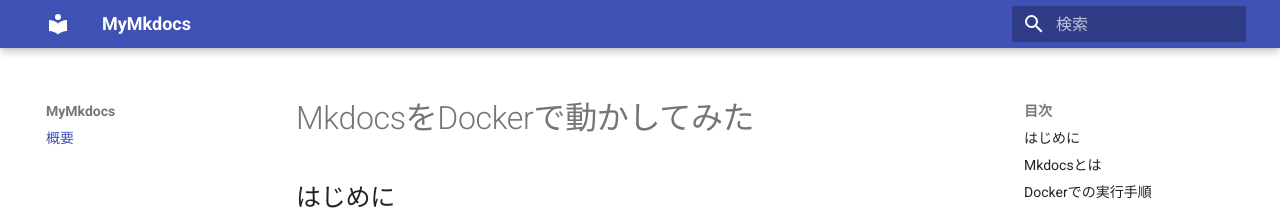
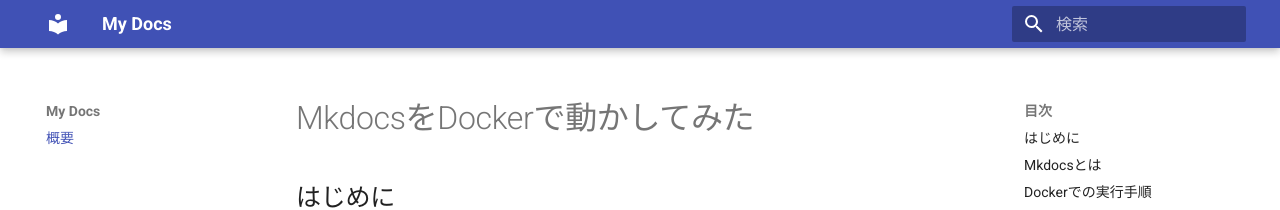
Before and after one commit to radicalttaira/mkdocs, an MkDocs documentation site: the page built from docs/index.md, in a window 1280 px wide. Shown: the top 210 px of the page. Built offline with MkDocs 1.6.1 and Material for MkDocs 9.7.7, drawn with Linux system fonts in a browser that asks for light colours.

Commit message:
サイト名変更

```diff
--- a/mkdocs.yml
+++ b/mkdocs.yml
@@ -1,4 +1,4 @@
-site_name: MyMkdocs
+site_name: My Docs
 
 # ページとmarkdownファイルを紐づける設定
 nav:
```
Also changed, not shown: site/404.html, site/index.html, site/sitemap.xml, 1 other file.
